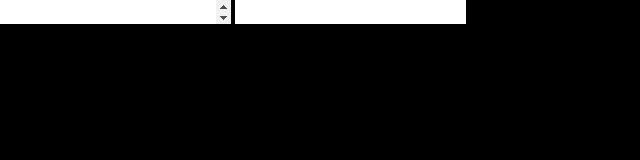
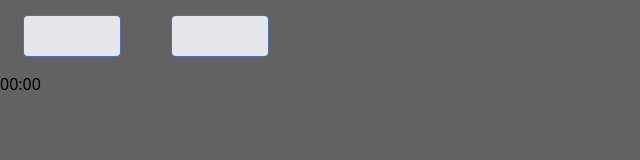
Before and after one commit to TetrisOuO/tomatoTimer, a website: page index.html in a window 1280 px wide. Shown: the whole page, without its empty margins (0-640 px from the left). Drawn offline with nearby package versions, Linux system fonts and the light colour scheme.

Commit message:
HTML更改
把按鈕減少

```diff
--- a/index.html
+++ b/index.html
@@ -8,9 +8,19 @@
     <title>Tomato Timer</title>
   </head>
   <body>
-    <input type="number" id="focusTime" />
-    <input type="number" id="breakTime" />
-    <button id="startStop">開始</button>
-    <button id="reset">重置</button>
+    <button
+      id="startStop"
+      class="w-30 h-10 rounded mx-6 my-4 text-center bg-gray-200 text-gray-200 dark:bg-gray-900 focus:outline-none focus:ring-2 focus:ring-indigo-600 ring-[1px] px-8 /"
+    >
+      開始
+    </button>
+    <button
+      id="reset"
+      class="w-30 h-10 rounded mx-6 my-4 text-center bg-gray-200 text-gray-200 dark:bg-gray-900 focus:outline-none focus:ring-2 focus:ring-indigo-600 ring-[1px] px-8 /"
+    >
+      重置
+    </button>
+
+    <p class="timer">00:00</p>
   </body>
 </html>
--- a/style.css
+++ b/style.css
@@ -3,5 +3,5 @@
 @tailwind utilities;
 
 body {
-  background-color: rgb(0, 0, 0);
+  background-color: rgb(98, 98, 98);
 }
```
Also changed, not shown: script.js (+15 -18 lines), 1 other file.
